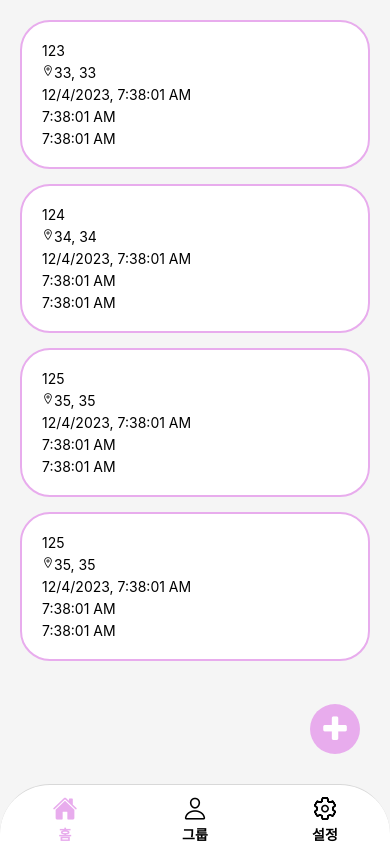
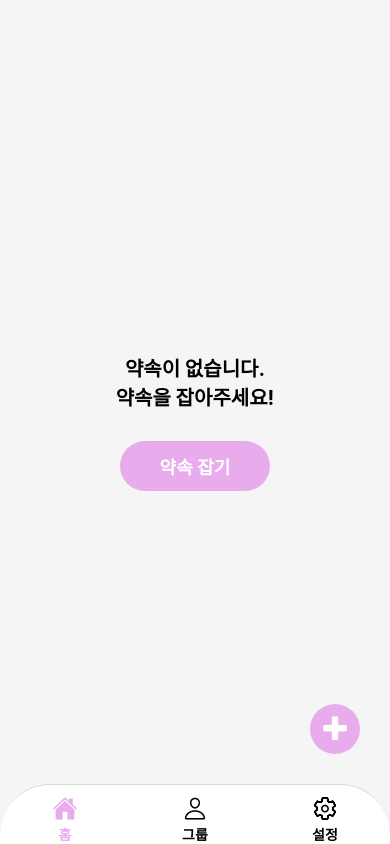
Before and after one commit to Yuhyeon0516/ReactNative_Pinky, a React Native app: screen /Home in a window 390 px wide. Built offline with nearby package versions, Linux system fonts and the light colour scheme.

Commit message:
Created message that if not make an appointment, a message will be displayed.

```diff
--- /dev/null
+++ b/src/components/common/PinkButton.tsx
@@ -0,0 +1,26 @@
+import {View, Text} from "react-native";
+import React from "react";
+
+export default function PinkButton({text}: {text: string}) {
+    return (
+        <View
+            style={{
+                width: 150,
+                height: 50,
+                backgroundColor: "#e8aced",
+                borderRadius: 30,
+                alignItems: "center",
+                justifyContent: "center",
+            }}>
+            <Text
+                style={{
+                    color: "white",
+                    fontWeight: "600",
+                    fontSize: 18,
+                    textAlign: "center",
+                }}>
+                {text}
+            </Text>
+        </View>
+    );
+}
--- a/src/screens/Home.tsx
+++ b/src/screens/Home.tsx
@@ -1,59 +1,60 @@
 /* eslint-disable react/no-unstable-nested-components */
-import {FlatList, RefreshControl, View} from "react-native";
+import {FlatList, RefreshControl, Text, View} from "react-native";
 import React, {useCallback, useState} from "react";
 import ScreenBase from "../components/common/ScreenBase";
 import {PromiseType} from "../types/type";
 import PromiseItem from "../components/home/PromiseItem";
 import Spacer from "../components/common/Spacer";
+import PinkButton from "../components/common/PinkButton";
 
 export default function HomeScreen() {
     const [refreshing, setRefreshing] = useState(false);
     const promiseList: PromiseType[] = [
         // TODO: server에서 data 불러오는것으로 변경
-        {
-            location: {
-                lng: 33,
-                lag: 33,
-            },
-            groupId: "123",
-            time: new Date(),
-            alarmTime: new Date(),
-            trackingStartTime: new Date(),
-            trakingEndTime: new Date(),
-        },
-        {
-            location: {
-                lng: 34,
-                lag: 34,
-            },
-            groupId: "124",
-            time: new Date(),
-            alarmTime: new Date(),
-            trackingStartTime: new Date(),
-            trakingEndTime: new Date(),
-        },
-        {
-            location: {
-                lng: 35,
-                lag: 35,
-            },
-            groupId: "125",
-            time: new Date(),
-            alarmTime: new Date(),
-            trackingStartTime: new Date(),
-            trakingEndTime: new Date(),
-        },
-        {
-            location: {
-                lng: 35,
-                lag: 35,
-            },
-            groupId: "125",
-            time: new Date(),
-            alarmTime: new Date(),
-            trackingStartTime: new Date(),
-            trakingEndTime: new Date(),
-        },
+        // {
+        //     location: {
+        //         lng: 33,
+        //         lag: 33,
+        //     },
+        //     groupId: "123",
+        //     time: new Date(),
+        //     alarmTime: new Date(),
+        //     trackingStartTime: new Date(),
+        //     trakingEndTime: new Date(),
+        // },
+        // {
+        //     location: {
+        //         lng: 34,
+        //         lag: 34,
+        //     },
+        //     groupId: "124",
+        //     time: new Date(),
+        //     alarmTime: new Date(),
+        //     trackingStartTime: new Date(),
+        //     trakingEndTime: new Date(),
+        // },
+        // {
+        //     location: {
+        //         lng: 35,
+        //         lag: 35,
+        //     },
+        //     groupId: "125",
+        //     time: new Date(),
+        //     alarmTime: new Date(),
+        //     trackingStartTime: new Date(),
+        //     trakingEndTime: new Date(),
+        // },
+        // {
+        //     location: {
+        //         lng: 35,
+        //         lag: 35,
+        //     },
+        //     groupId: "125",
+        //     time: new Date(),
+        //     alarmTime: new Date(),
+        //     trackingStartTime: new Date(),
+        //     trakingEndTime: new Date(),
+        // },
     ];
 
     const onRefresh = useCallback(() => {
@@ -72,7 +73,6 @@ export default function HomeScreen() {
                     <FlatList
                         data={promiseList}
                         renderItem={({item: promise}) => {
-                            console.log(promise);
                             return <PromiseItem promise={promise} />;
                         }}
                         refreshControl={
@@ -90,8 +90,31 @@ export default function HomeScreen() {
                     />
                 </>
             ) : (
-                <View>
-                    <Text />
+                <View
+                    style={{
+                        flexDirection: "column",
+                        flex: 1,
+                        alignItems: "center",
+                        justifyContent: "center",
+                    }}>
+                    <Text
+                        style={{
+                            color: "black",
+                            fontWeight: "bold",
+                            fontSize: 20,
+                        }}>
+                        약속이 없습니다.
+                    </Text>
+                    <Text
+                        style={{
+                            color: "black",
+                            fontWeight: "bold",
+                            fontSize: 20,
+                        }}>
+                        약속을 잡아주세요!
+                    </Text>
+                    <Spacer height={30} />
+                    <PinkButton text="약속 잡기" />
                 </View>
             )}
         </ScreenBase>
```
